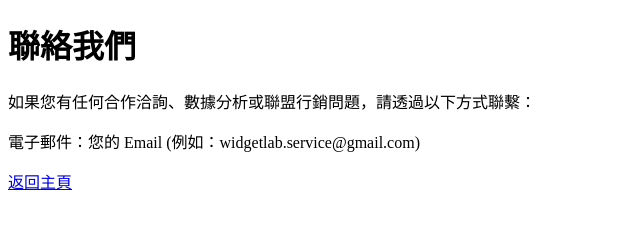
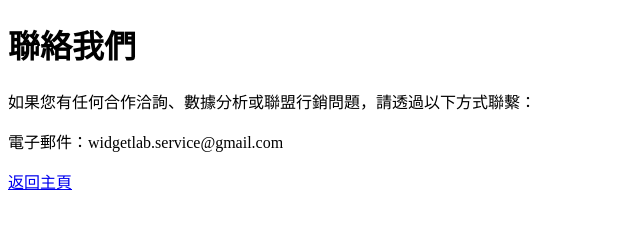
Before and after one commit to Rhea5168/egg, a plain HTML site: page contact.html in a window 1280 px wide. Shown: the whole page, without its empty margins (0-640 px from the left). Drawn offline with Linux system fonts and the light colour scheme.

Commit message:
Update contact.html

```diff
--- a/contact.html
+++ b/contact.html
@@ -4,7 +4,7 @@
 <body>
     <h1>聯絡我們</h1>
     <p>如果您有任何合作洽詢、數據分析或聯盟行銷問題，請透過以下方式聯繫：</p>
-    <p>電子郵件：您的 Email (例如：widgetlab.service@gmail.com)</p>
+    <p>電子郵件：widgetlab.service@gmail.com</p>
     <p><a href="index.html">返回主頁</a></p>
 </body>
 </html>
```
